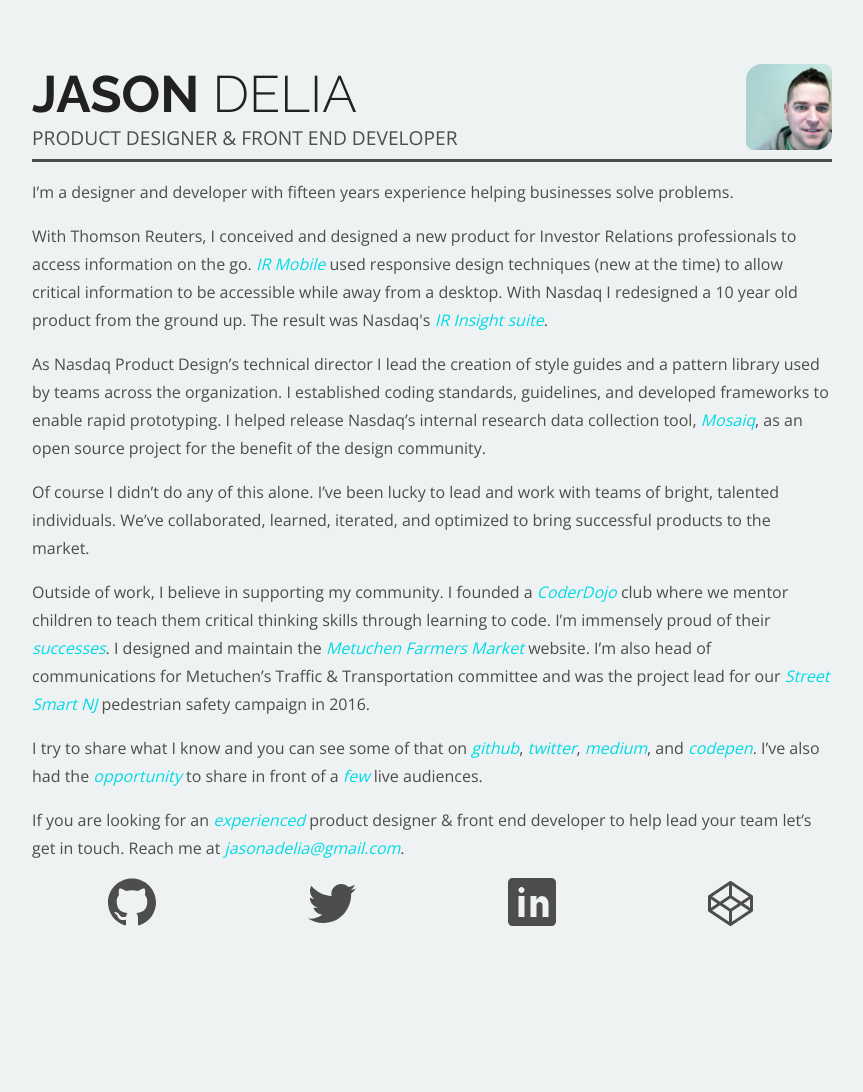
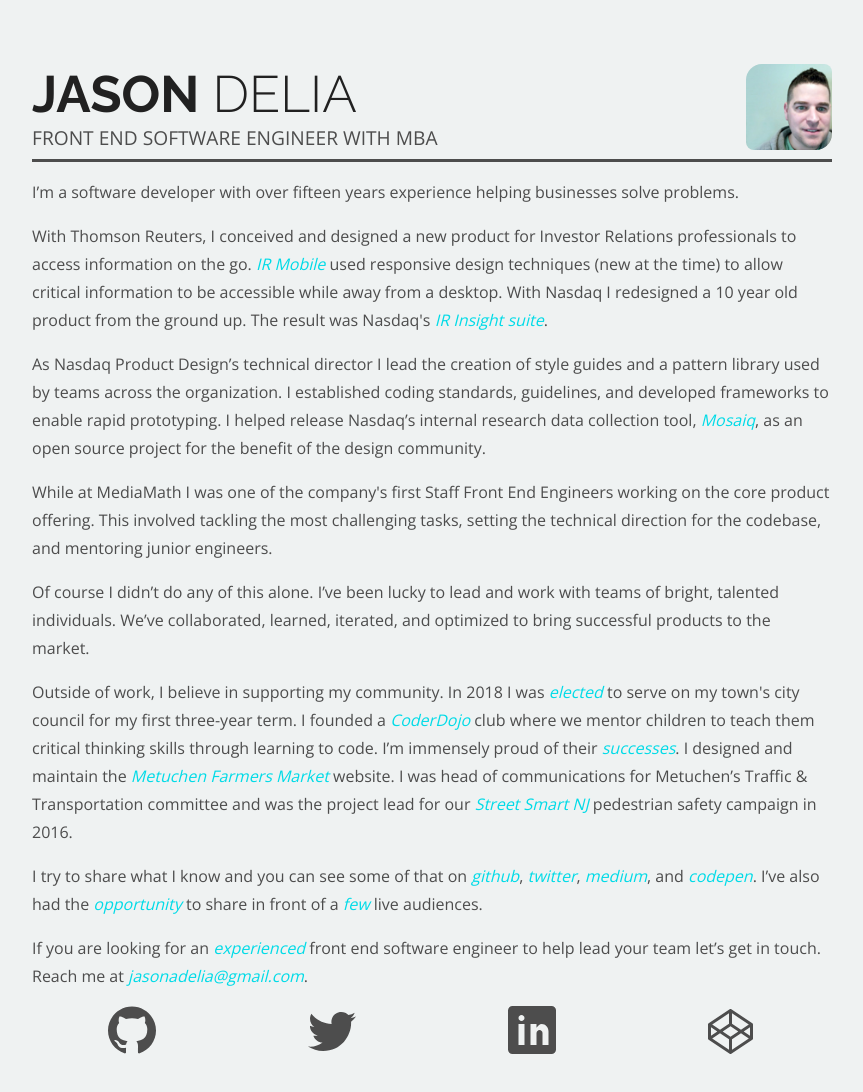
Before and after one commit to jasonadelia/jasonadelia.github.com, a website: page index.html in a window 1280 px wide. Shown: the whole page, without its empty margins (208-1071 px from the left). Before the commit the page ends 998 px from the top, so only its background shows below. Drawn offline with nearby package versions, Linux system fonts and the light colour scheme.

Commit message:
Updating information for 2019

```diff
--- a/index.html
+++ b/index.html
@@ -21,23 +21,25 @@
     <body>
         <header class="main-header">
             <h1><b>Jason</b> Delia</h1>
-            <h2>Product Designer & Front End Developer</h2>
+            <h2>Front End Software Engineer with MBA</h2>
             <img src="img/bio_pic_2016.jpg" class="bio-pic">
         </header>
 
-        <p>I’m a designer and developer with fifteen years experience helping businesses solve problems.</p>
+        <p>I’m a software developer with over fifteen years experience helping businesses solve problems.</p>
 
-        <p>With Thomson Reuters, I conceived and designed a new product for Investor Relations professionals to access information on the go. <a href="http://www.wallstreetandtech.com/operations/nasdaq-launches-redesigned-ir-mobile-application/d/d-id/1268878">IR Mobile</a> used responsive design techniques (new at the time) to allow critical information to be accessible while away from a desktop. With Nasdaq I redesigned a 10 year old product from the ground up. The result was Nasdaq's <a href="http://business.nasdaq.com/intel/ir-management/ir-insight/index.html">IR Insight suite</a>.</p>
+        <p>With Thomson Reuters, I conceived and designed a new product for Investor Relations professionals to access information on the go. <a href="http://www.wallstreetandtech.com/operations/nasdaq-launches-redesigned-ir-mobile-application/d/d-id/1268878d41d.html?">IR Mobile</a> used responsive design techniques (new at the time) to allow critical information to be accessible while away from a desktop. With Nasdaq I redesigned a 10 year old product from the ground up. The result was Nasdaq's <a href="http://business.nasdaq.com/intel/ir-management/ir-insight/index.html">IR Insight suite</a>.</p>
 
         <p>As Nasdaq Product Design’s technical director I lead the creation of style guides and a pattern library used by teams across the organization. I established coding standards, guidelines, and developed frameworks to enable rapid prototyping. I helped release Nasdaq’s internal research data collection tool, <a href="https://medium.com/nasdaq-design/organize-all-your-design-research-in-one-place-with-nasdaq-designs-mosaiq-ceccbb77bc38">Mosaiq</a>, as an open source project for the benefit of the design community.</p>
 
+        <p>While at MediaMath I was one of the company's first Staff Front End Engineers working on the core product offering. This involved tackling the most challenging tasks, setting the technical direction for the codebase, and mentoring junior engineers.</p>
+
         <p>Of course I didn’t do any of this alone. I’ve been lucky to lead and work with teams of bright, talented individuals. We’ve collaborated, learned, iterated, and optimized to bring successful products to the market.</p>
 
-        <p>Outside of work, I believe in supporting my community. I founded a <a href="https://coderdojometuchen.com">CoderDojo</a> club where we mentor children to teach them critical thinking skills through learning to code. I’m immensely proud of their <a href="http://www.mycentraljersey.com/story/tech/2015/05/22/coding-scholarship-karlie-kloss/27776875">successes</a>. I designed and maintain the <a href="http://metuchenfarmersmarket.com">Metuchen Farmers Market</a> website. I’m also head of communications for Metuchen’s Traffic & Transportation committee and was the project lead for our <a href="http://www.gmnews.com/2016/02/24/metuchen-safe-streets">Street Smart NJ</a> pedestrian safety campaign in 2016.</p>
+        <p>Outside of work, I believe in supporting my community. In 2018 I was <a href="https://www.mycentraljersey.com/story/news/local/middlesex-county/2019/01/04/metuchen-outlines-goals-holds-2019/2475304002/">elected</a> to serve on my town's city council for my first three-year term. I founded a <a href="https://coderdojometuchen.com">CoderDojo</a> club where we mentor children to teach them critical thinking skills through learning to code. I’m immensely proud of their <a href="http://www.mycentraljersey.com/story/tech/2015/05/22/coding-scholarship-karlie-kloss/27776875">successes</a>. I designed and maintain the <a href="http://metuchenfarmersmarket.com">Metuchen Farmers Market</a> website. I was head of communications for Metuchen’s Traffic & Transportation committee and was the project lead for our <a href="http://www.gmnews.com/2016/02/24/metuchen-safe-streets">Street Smart NJ</a> pedestrian safety campaign in 2016.</p>
 
         <p>I try to share what I know and you can see some of that on <a href="https://github.com/jasonadelia">github</a>, <a href="https://twitter.com/jasonadelia">twitter</a>, <a href="https://medium.com/@jasonadelia">medium</a>, and <a href="http://codepen.io/jasonadelia">codepen</a>. I’ve also had the <a href="http://prodesignconf.com">opportunity</a> to share in front of a <a href="http://www.nycuxpa.org/event-2170451">few</a> live audiences.</p>
 
-        <p>If you are looking for an <a href="pdf/jasondelia.pdf" download>experienced</a> product designer & front end developer to help lead your team let’s get in touch. Reach me at <a href="mailto:jasonadelia@gmail.com">jasonadelia@gmail.com</a>.</p>
+        <p>If you are looking for an <a href="pdf/jasondelia.pdf" download>experienced</a> front end software engineer to help lead your team let’s get in touch. Reach me at <a href="mailto:jasonadelia@gmail.com">jasonadelia@gmail.com</a>.</p>
 
         <ul class="social-links">
             <li>
```
